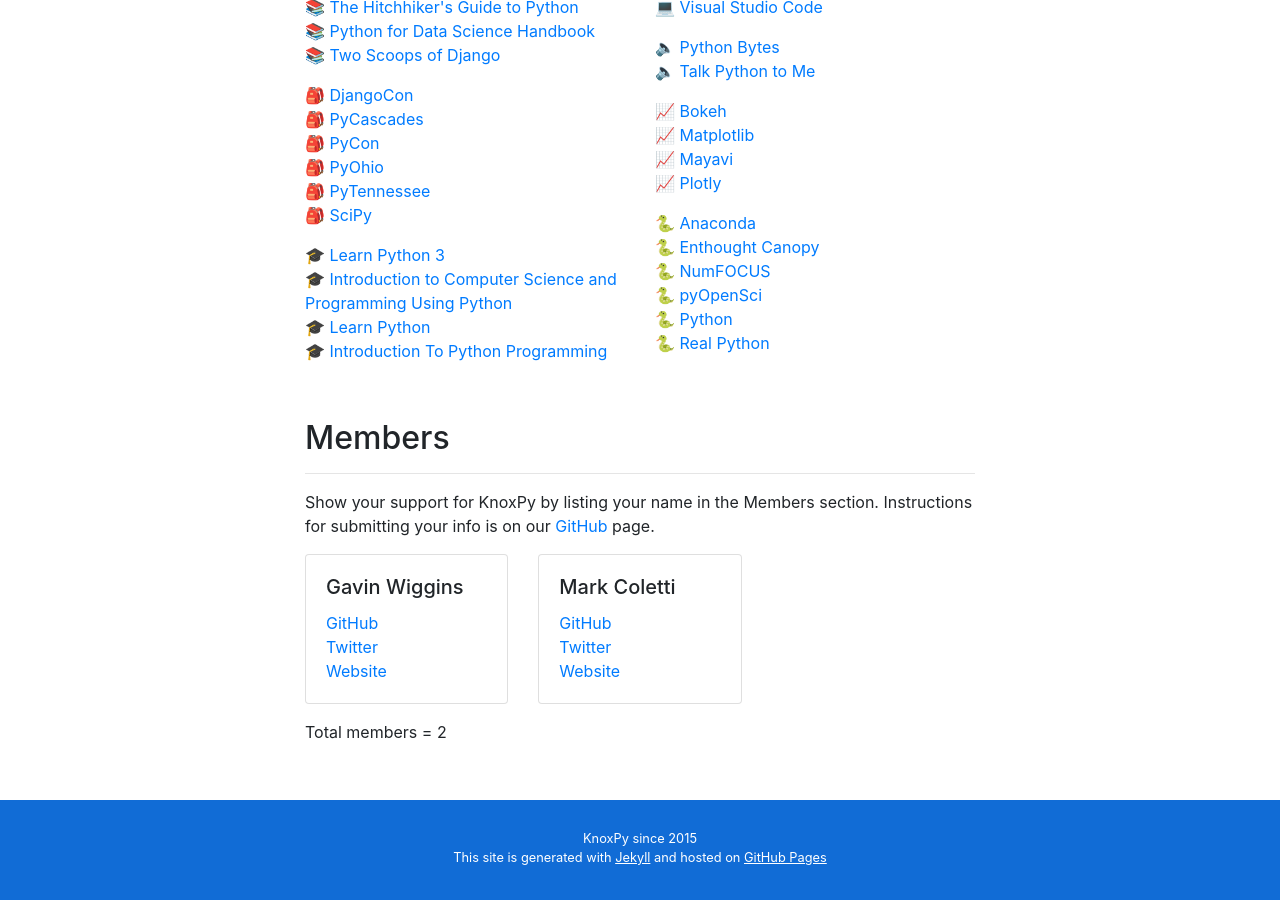
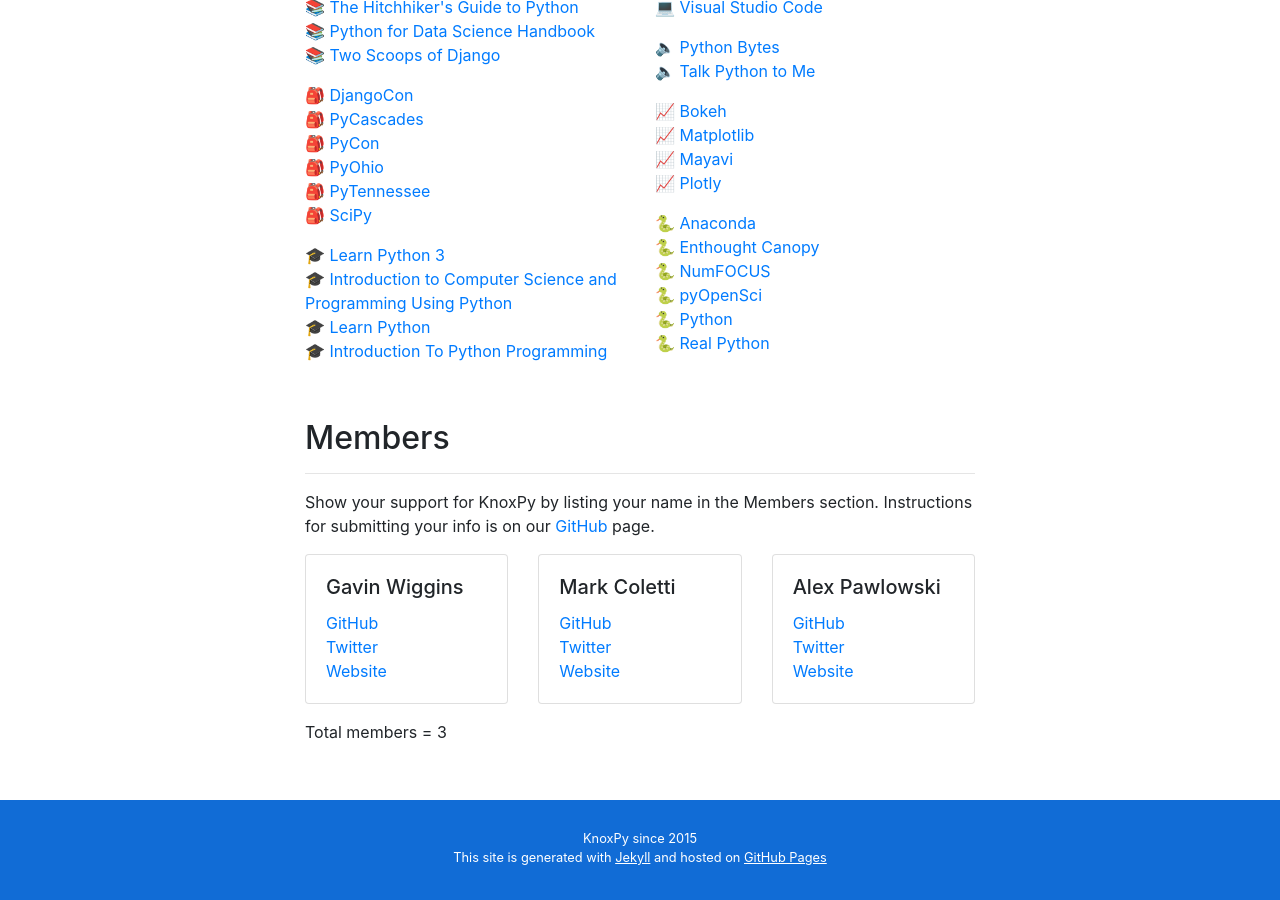
Before and after one commit to druveloper/knoxpy.github.io, a Jekyll site: the page built from index.html, in a window 1280 px wide and 900 px high, scrolled down 3158 px. Built offline with Jekyll 4.4.1, drawn with Linux system fonts in a browser that asks for light colours.

Commit message:
Adding member
Adding myself

```diff
--- a/_data/members.yml
+++ b/_data/members.yml
@@ -10,3 +10,8 @@
   github: https://github.com/piprrr
   twitter: https://twitter.com/piprrr
   website: https://www.researchgate.net/profile/Mark_Coletti
+
+- name: Alex Pawlowski
+  github: https://github.com/alexpawlowski
+  twitter: https://twitter.com/apawlows
+  website: https://me.apawlo.ws/
```
